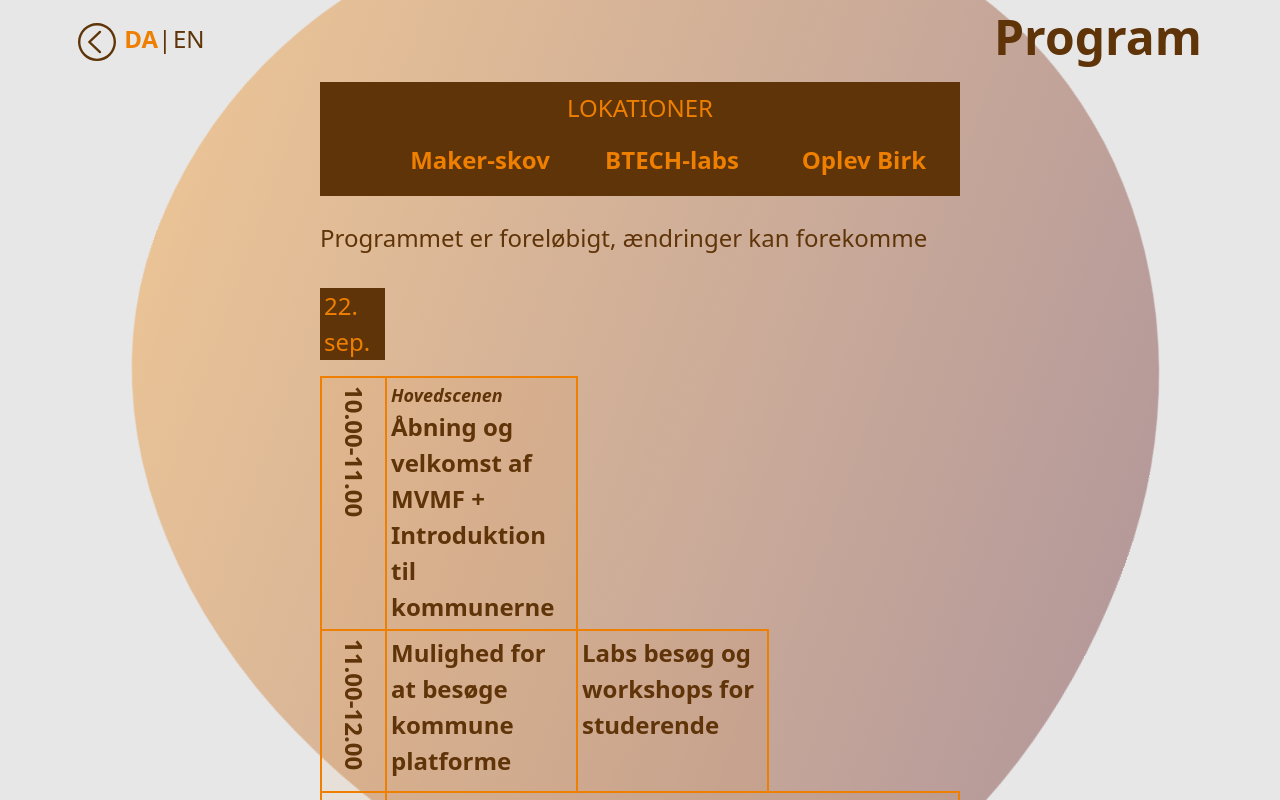
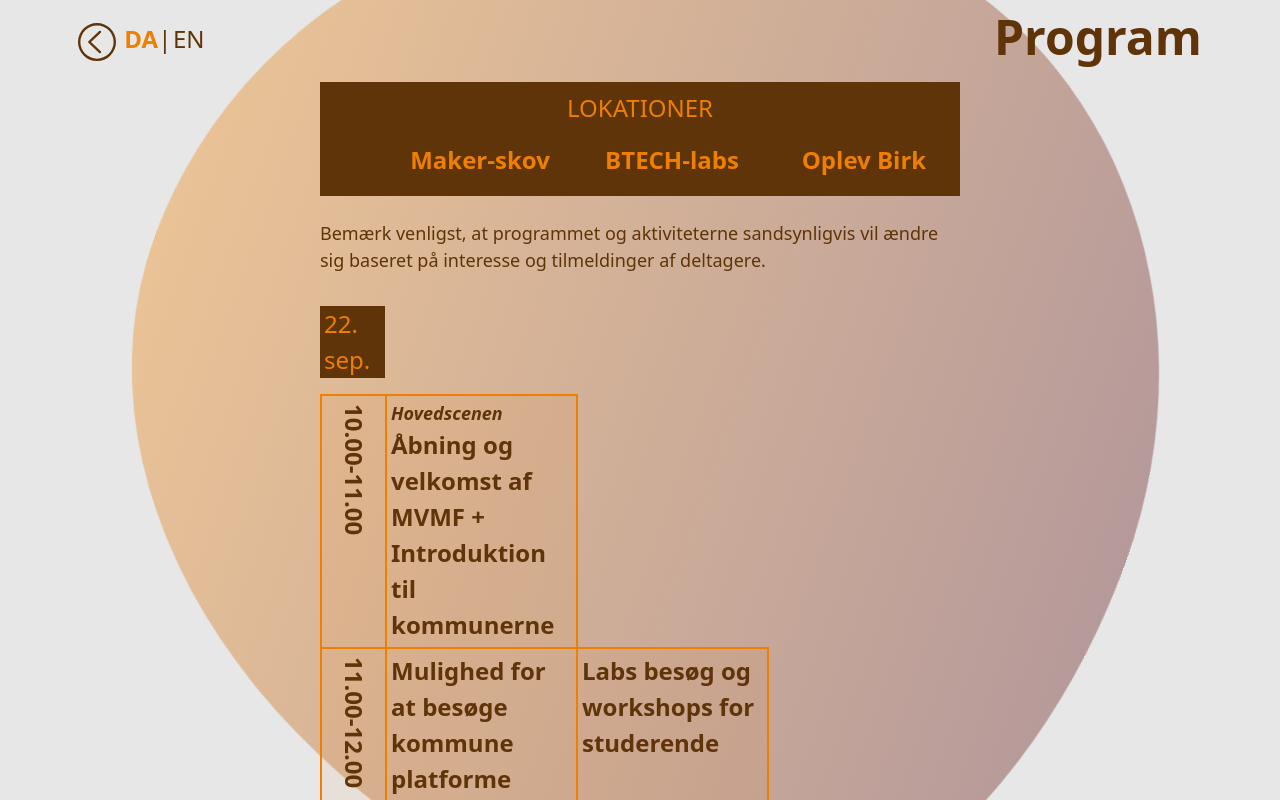
Before and after one commit to ProtoLab-BTECH-AU/mvmf-promo, a React (Create React App) app: page /program in a window 1280 px wide. Built offline with nearby package versions, Linux system fonts and the light colour scheme; a web font is replaced by a local one.

Commit message:
src:Program - change warning

```diff
--- a/src/pages/Program.tsx
+++ b/src/pages/Program.tsx
@@ -15,6 +15,11 @@ interface IEvent {
   span?: number
 }
 
+
+const warning: Record<TLanguage, string> = {
+  danish: "Bemærk venligst, at programmet og aktiviteterne sandsynligvis vil ændre sig baseret på interesse og tilmeldinger af deltagere.",
+  english: "Kindly note that, based on the interest and registrations from participants, the program and activities are likely to change.",
+}
 
 const location: Record<TLanguage, string> = {
   danish: "LOKATIONER",
@@ -275,9 +280,8 @@ export const Program: FC = () => {
             </thead>
           </table>
 
-          <p className="px-2 px-lg-0 pt-4 text-xsmall">
-            {languageContext.language === "danish" && "Programmet er foreløbigt, ændringer kan forekomme"}
-            {languageContext.language === "english" && "The program is preliminary, changes may occur"}
+          <p className="px-2 px-lg-0 pt-4 text-xsmall" style={{fontSize: "75%"}}>
+            {warning[languageContext.language]}
           </p>
 
           {Object.entries(events).map(([day, hours], j) => {
```
